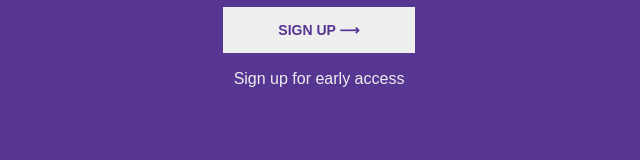
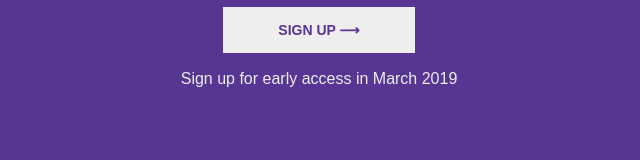
Before and after one commit to pavel-lens/everpaper.io, a Next.js app: page / in a window 1280 px wide. Shown: the part 423-583 px from the top of the page, without its empty margins (321-961 px from the left). Built offline with nearby package versions, Linux system fonts and the light colour scheme.

Commit message:
add launch date

```diff
--- a/pages/index.js
+++ b/pages/index.js
@@ -69,7 +69,7 @@ const Index = () => (
     <a href="https://pavelsvitek.typeform.com/to/vYmp4s" target="_blank">
       <Button>Sign up &#10230;</Button>
     </a>
-    <p>Sign up for early access</p>
+    <p>Sign up for early access in March 2019</p>
     {/* <p>Launching Mar 2019</p> */}
 
     <Footer>
```
